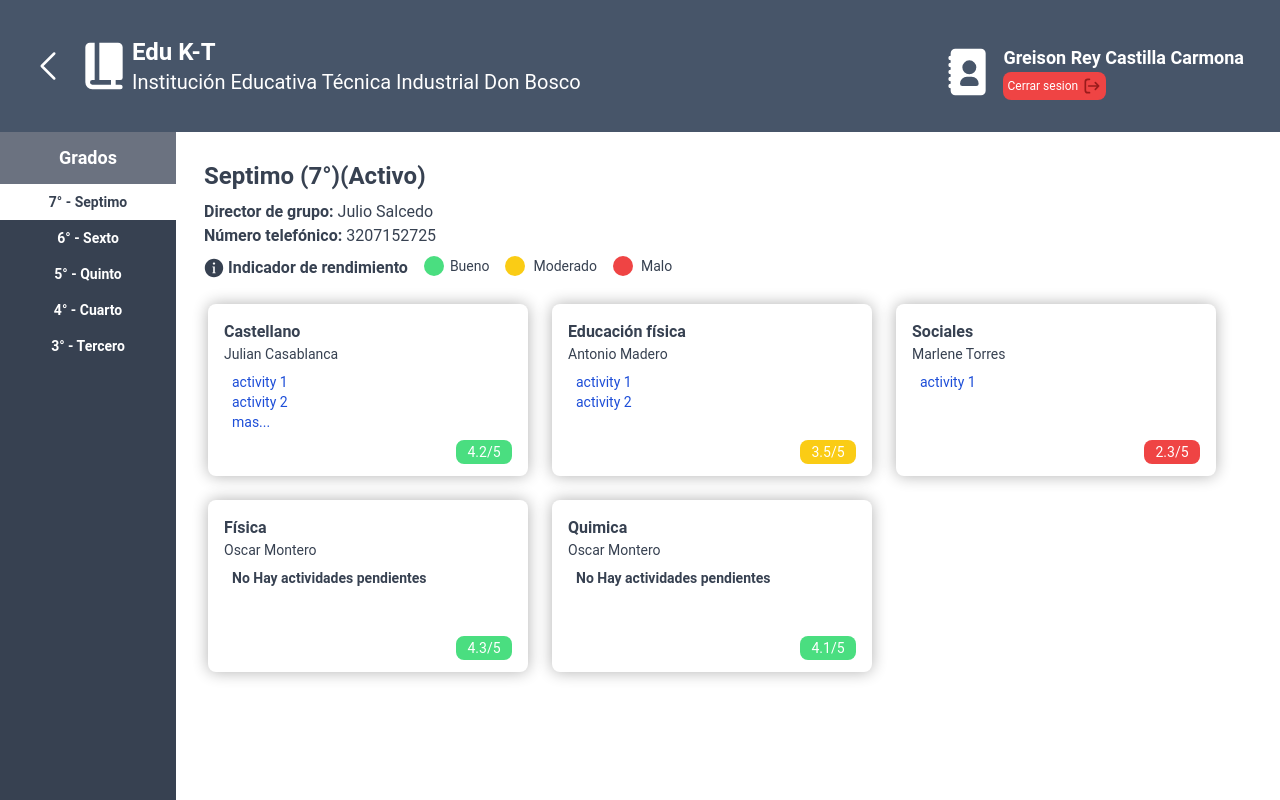
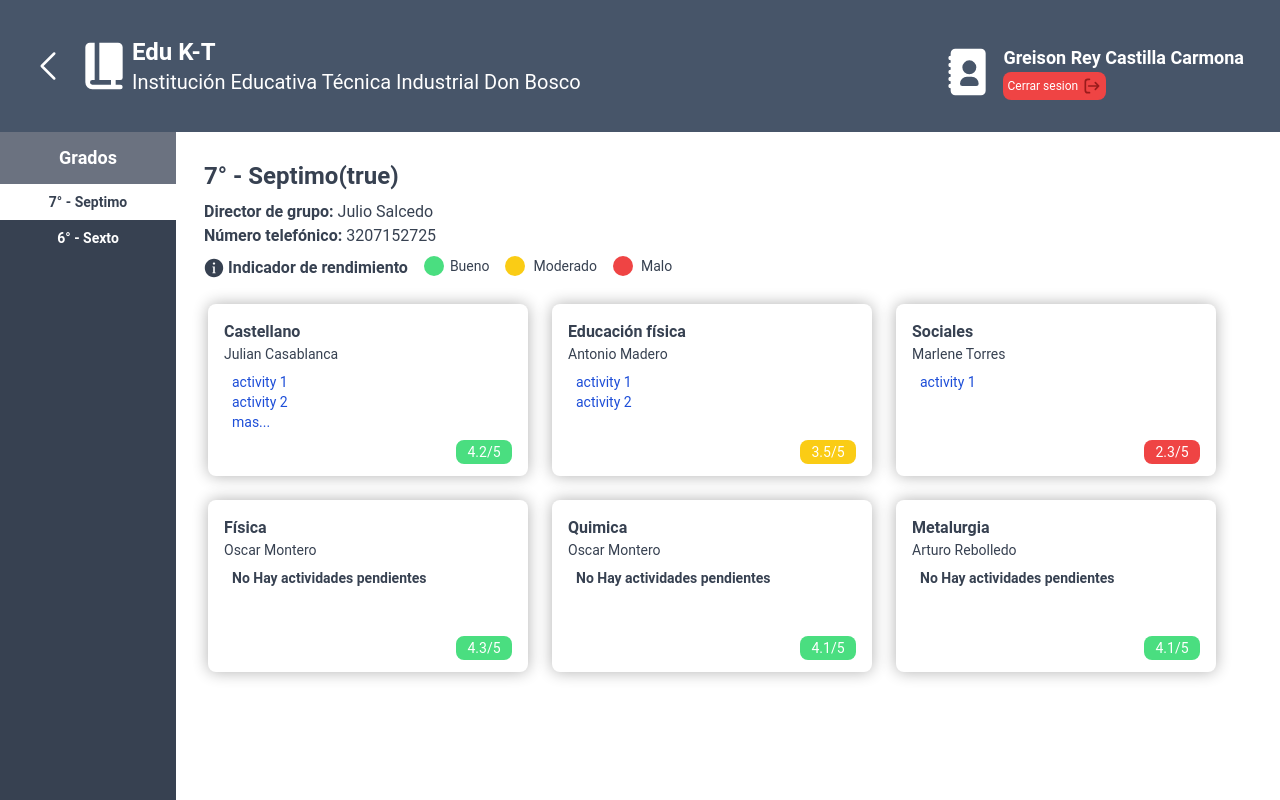
Before and after one commit to GreisonCastilla/Edu-K-T, a Vue app: page / in a window 1280 px wide. Built offline with nearby package versions, Linux system fonts and the light colour scheme.

Commit message:
add sideBar function

```diff
--- a/src/App.vue
+++ b/src/App.vue
@@ -3,11 +3,11 @@
     import CardCourse from './components/Cardcourse/CardCourse.vue';
     import Indicator from './components/Indicator.vue';
     import data from './components/Cardcourse/courses.json'
-    import grade from './grade.json'
     import Title from './components/Title.vue';
     import SideBar from './components/SideBar.vue';
     import Hero from './components/Hero.vue';
 
+    import { actualGrade } from './composables/useGrades';
     import { showSideBar } from './composables/useSideBar';
 
 </script>
@@ -26,12 +26,12 @@
             :class="{' md:relative md:-translate-x-44 transition duration-500 ease-in-out min-w-full':!showSideBar}"
             >
                 <div >
-                    <Title :grade="grade[0]"></Title>
+                    <Title :grade="data[actualGrade]"></Title>
                     <Indicator class="ml-2"></Indicator>
                 </div>
 
                 <div class="flex flex-wrap mt-3 justify-center md:justify-normal">
-                    <CardCourse :course="course" v-for="course in data" :key="course.course">
+                    <CardCourse :course="course" v-for="course in data[actualGrade].courses" :key="course">
                     </CardCourse>
                 </div>
 
--- a/src/components/Cardcourse/courses.json
+++ b/src/components/Cardcourse/courses.json
@@ -1,5 +1,12 @@
 [
-
+  {
+    "name": "7° - Septimo",
+    "state": true,
+    "director": {
+      "name": "Julio Salcedo",
+      "tel": 3207152725
+    },
+    "courses": [
       {
         "name": "Castellano",
         "teacher": "Julian Casablanca",
@@ -32,15 +39,61 @@
       {
         "name": "Física",
         "teacher": "Oscar Montero",
-      "activities": [
-      ],
+        "activities": [],
         "average": 4.3
       },
       {
         "name": "Quimica",
         "teacher": "Oscar Montero",
-      "activities": [
-      ],
+        "activities": [],
+        "average": 4.1
+      },
+      {
+        "name": "Metalurgia",
+        "teacher": "Arturo Rebolledo",
+        "activities": [],
         "average": 4.1
       }
     ]
+  },
+  {
+    "name": "6° - Sexto",
+    "state": false,
+    "director": {
+      "name": "Julio Salcedo",
+      "tel": 3207152725
+    },
+    "courses": [
+      {
+        "name": "Castellano",
+        "teacher": "Julian Casablanca",
+        "activities": [],
+        "average": 4.2
+      },
+      {
+        "name": "Educación física",
+        "teacher": "Antonio Madero",
+        "activities": [],
+        "average": 3.5
+      },
+      {
+        "name": "Sociales",
+        "teacher": "Marlene Torres",
+        "activities": [],
+        "average": 3.0
+      },
+      {
+        "name": "Física",
+        "teacher": "Oscar Montero",
+        "activities": [],
+        "average": 4.3
+      },
+      {
+        "name": "Quimica",
+        "teacher": "Oscar Montero",
+        "activities": [],
+        "average": 4.1
+      }
+    ]
+  }
+]
--- a/src/components/SideBar.vue
+++ b/src/components/SideBar.vue
@@ -6,6 +6,10 @@
     let nombre = "Greison Rey Castilla Carmona"
 
     let selected = ref(options[0])
+    import { actualGrade } from '../composables/useGrades';
+    import data from "../components/Cardcourse/courses.json"
+
+    console.log(data[0].name)
 
 </script>
 
@@ -25,12 +29,12 @@
         </div>
 
         <div class="flex-col grow">
-            <div class="flex" v-for="option in options" :key="option">
+            <div class="flex" v-for="option in data.length" :key="option">
 
                 <div class="p-2 flex text-white text-sm justify-center hover:bg-white hover:text-gray-700 transition
                     duration-500 ease-in-out cursor-pointer min-w-full"
-                    :class="{' bg-white text-gray-700 ':selected===option} " @click="selected=option">
-                    <b :class="{'text-gray-700':selected===option}">{{ option }}</b>
+                    :class="{' bg-white text-gray-700 ':actualGrade===option-1} " @click="actualGrade=option-1">
+                    <b :class="{'text-gray-700':actualGrade===option-1}">{{ data[option-1].name }}</b>
                 </div>
 
             </div>
--- /dev/null
+++ b/src/composables/useGrades.js
@@ -0,0 +1,2 @@
+import {ref} from 'vue'
+export const actualGrade = ref(0)
```
Lines whose indentation alone changed are shown as unchanged.
